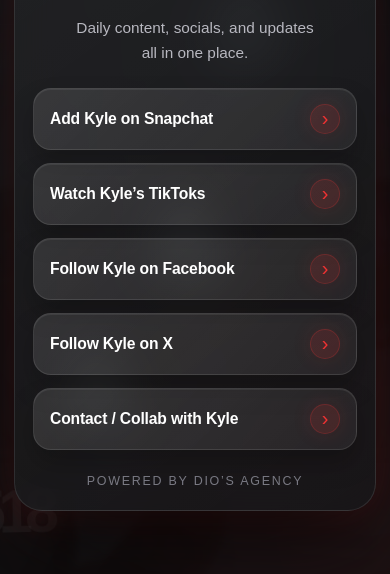
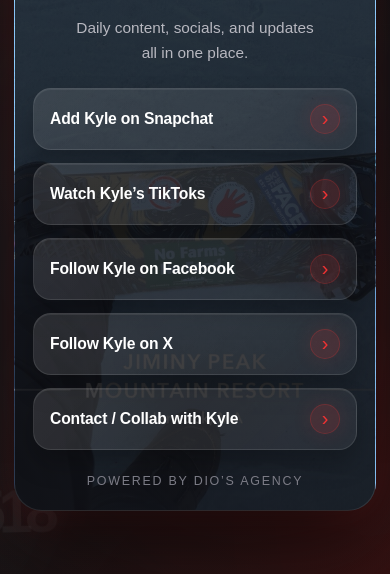
Before and after one commit to eightstudios-gittyhub/kyle.518-bio-card, a plain HTML site: page index.html in a window 390 px wide. Shown: the part 270-844 px from the top of the page. Drawn offline with Linux system fonts and the light colour scheme.

Commit message:
Fix mobile card snowboard background

```diff
--- a/index.html
+++ b/index.html
@@ -571,9 +571,28 @@
         padding: 22px 14px;
       }
 
+      .snowboard-background {
+        display: none;
+      }
+
       .card {
+        position: relative;
         padding: 24px 18px 22px;
+        overflow: hidden;
+        background:
+          linear-gradient(rgba(15, 15, 18, 0.78), rgba(15, 15, 18, 0.9)),
+          linear-gradient(145deg, rgba(255, 255, 255, 0.075), rgba(255, 255, 255, 0.025)),
+          url("images/IMG_3162.jpeg"),
+          var(--card);
+        background-position: center, center, center;
+        background-repeat: no-repeat;
+        background-size: auto, auto, cover;
         border-radius: 28px;
+      }
+
+      .card > * {
+        position: relative;
+        z-index: 2;
       }
 
       .avatar {
```
